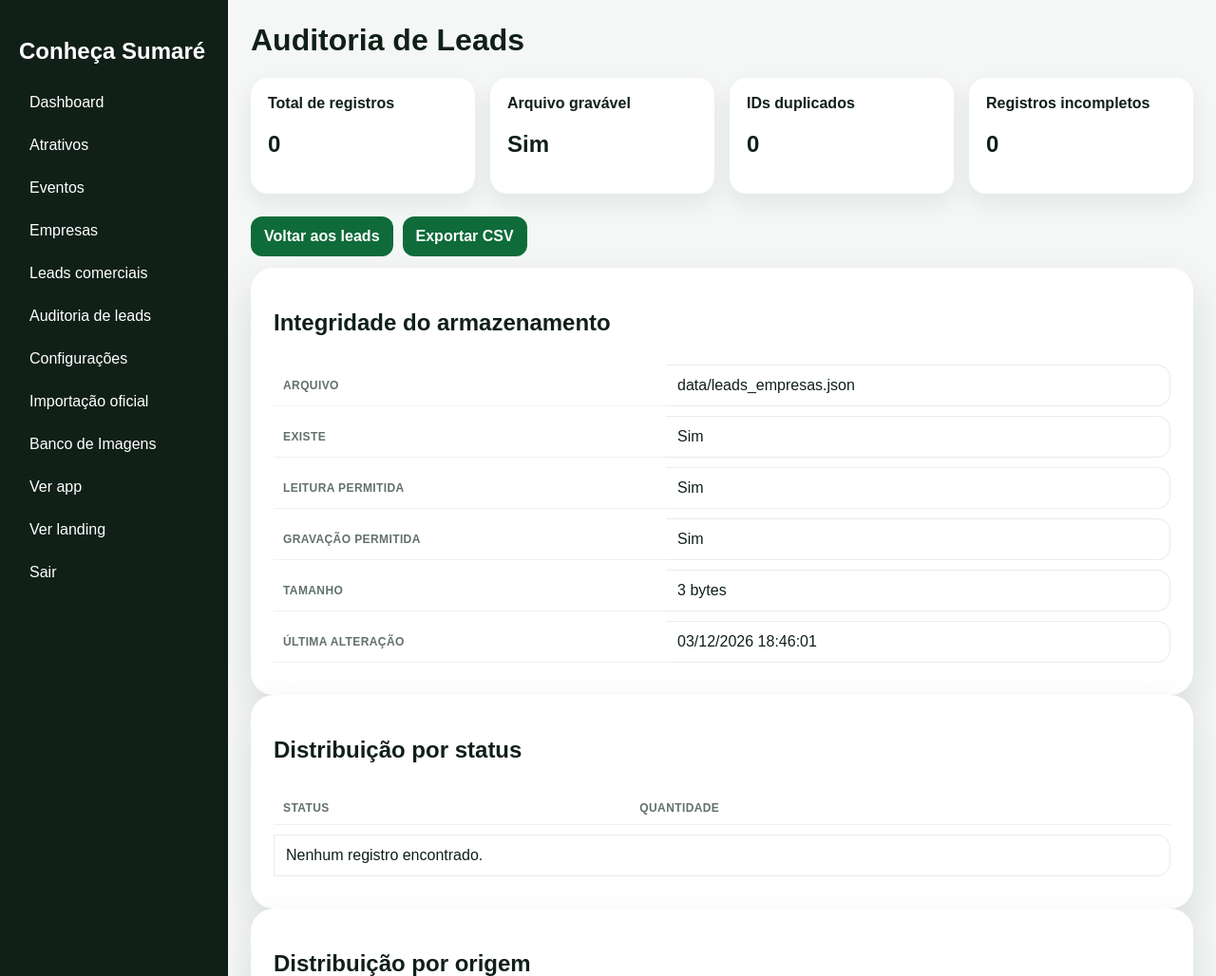
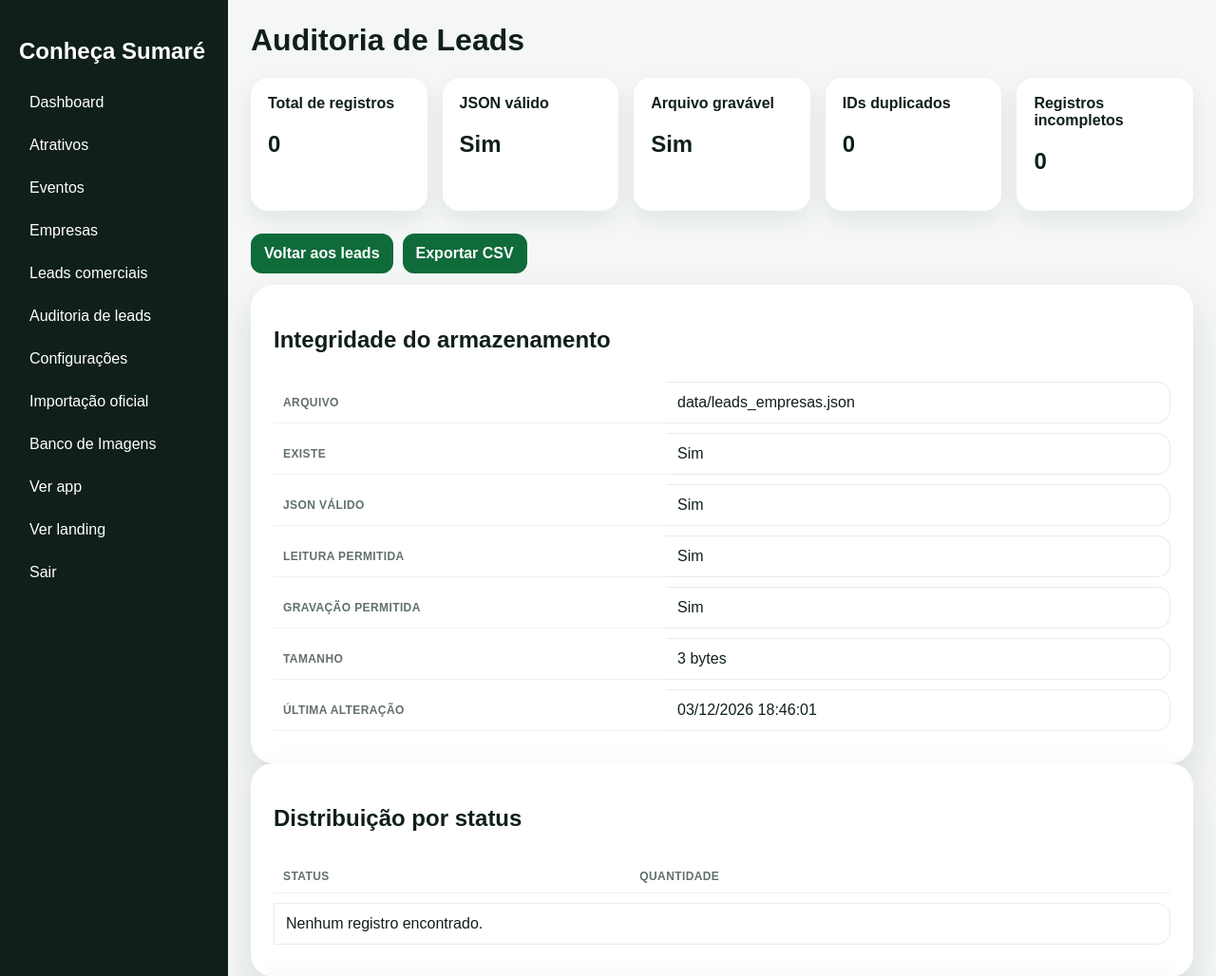
Before and after one commit to cschibelsky-star/VitrineAI-FACTORY-ENTERPRISE-X, a PHP site: page /admin/auditoria-leads.php in a window 1280 px wide. Shown: the top 1028 px of the page at 95% size. Run offline with PHP 8.4, Linux system fonts and the light colour scheme; the visitor is signed in with stand-in values (Sample User, id 1).

Commit message:
Exibe validade real do arquivo de leads na auditoria

```diff
--- a/products/guia-digital-turismo/implementacao_4_3/admin/auditoria-leads.php
+++ b/products/guia-digital-turismo/implementacao_4_3/admin/auditoria-leads.php
@@ -3,7 +3,23 @@ require_once 'auth.php';
 require_once '_layout.php';
 
 $file = DATA_PATH . 'leads_empresas.json';
-$leads = read_json('leads_empresas.json');
+$raw = file_exists($file) ? file_get_contents($file) : false;
+$jsonValido = false;
+$erroJson = '';
+$leads = [];
+
+if($raw === false){
+    $erroJson = 'Arquivo inexistente ou sem permissão de leitura.';
+} else {
+    $decoded = json_decode($raw, true);
+    if(json_last_error() === JSON_ERROR_NONE && is_array($decoded)){
+        $jsonValido = true;
+        $leads = $decoded;
+    } else {
+        $erroJson = json_last_error_msg();
+    }
+}
+
 $ids = [];
 $duplicados = [];
 $invalidos = [];
@@ -35,6 +51,7 @@ admin_header('Auditoria de Leads');
 ?>
 <div class="cards">
   <div class="stat"><strong>Total de registros</strong><h2><?= count($leads) ?></h2></div>
+  <div class="stat"><strong>JSON válido</strong><h2><?= $jsonValido ? 'Sim' : 'Não' ?></h2></div>
   <div class="stat"><strong>Arquivo gravável</strong><h2><?= is_writable($file) ? 'Sim' : 'Não' ?></h2></div>
   <div class="stat"><strong>IDs duplicados</strong><h2><?= count(array_unique($duplicados)) ?></h2></div>
   <div class="stat"><strong>Registros incompletos</strong><h2><?= count($invalidos) ?></h2></div>
@@ -42,14 +59,23 @@ admin_header('Auditoria de Leads');
 
 <div class="top-actions">
   <a class="btn" href="leads.php">Voltar aos leads</a>
-  <a class="btn" href="exportar-leads.php">Exportar CSV</a>
+  <?php if($jsonValido): ?><a class="btn" href="exportar-leads.php">Exportar CSV</a><?php endif; ?>
 </div>
+
+<?php if(!$jsonValido): ?>
+<div class="panel" style="width:100%;max-width:none;border:2px solid #b91c1c">
+  <h2>Falha de integridade detectada</h2>
+  <p>O arquivo não deve ser sobrescrito. Preserve uma cópia e corrija o JSON antes de aceitar novos envios.</p>
+  <p><strong>Detalhe:</strong> <?= h($erroJson) ?></p>
+</div>
+<?php endif; ?>
 
 <div class="panel" style="width:100%;max-width:none">
   <h2>Integridade do armazenamento</h2>
   <table class="admin-table"><tbody>
     <tr><th>Arquivo</th><td>data/leads_empresas.json</td></tr>
     <tr><th>Existe</th><td><?= file_exists($file) ? 'Sim' : 'Não' ?></td></tr>
+    <tr><th>JSON válido</th><td><?= $jsonValido ? 'Sim' : 'Não — ' . h($erroJson) ?></td></tr>
     <tr><th>Leitura permitida</th><td><?= is_readable($file) ? 'Sim' : 'Não' ?></td></tr>
     <tr><th>Gravação permitida</th><td><?= is_writable($file) ? 'Sim' : 'Não' ?></td></tr>
     <tr><th>Tamanho</th><td><?= file_exists($file) ? number_format((int)filesize($file), 0, ',', '.') . ' bytes' : '—' ?></td></tr>
```
